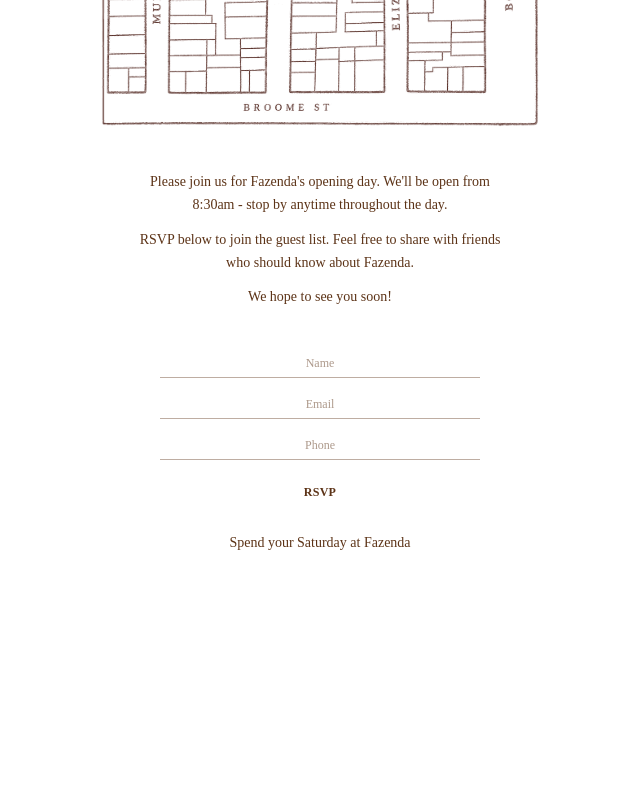
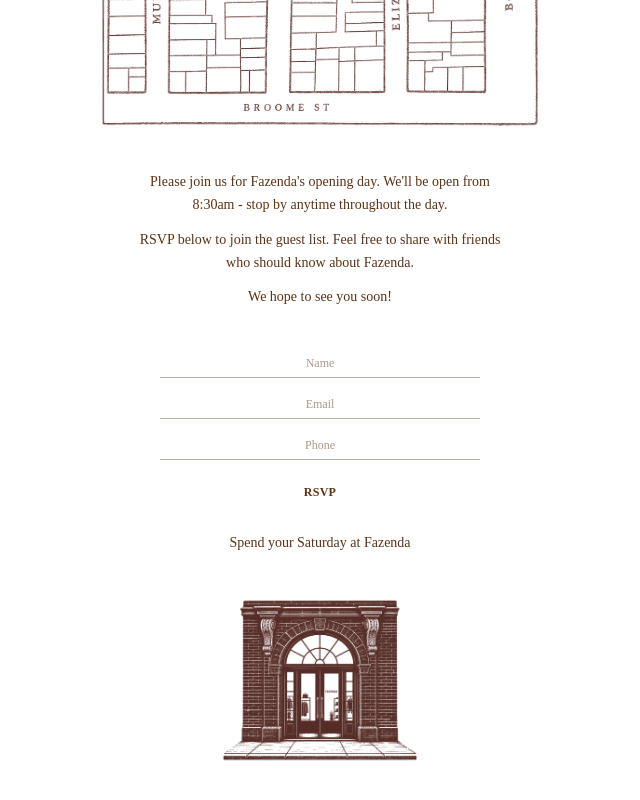
Before and after one commit to matteocarroll/fazenda, a Next.js app: page /sep12 in a window 1280 px wide. Shown: the part 683-1483 px from the top of the page, without its empty margins (320-960 px from the left). Before the commit the page ends 1286 px from the top, so only its background shows below. Built offline with nearby package versions, Linux system fonts and the light colour scheme.

Commit message:
sep12: close the page with the storefront in tobacco

```diff
--- a/app/sep12/page.tsx
+++ b/app/sep12/page.tsx
@@ -183,6 +183,14 @@
         </div>
 
         <p className="mt-8">{SIGNOFF}</p>
+
+        <Image
+          src="/storefront.png"
+          alt="The Fazenda storefront on Mott Street"
+          width={1100}
+          height={733}
+          className="mt-10 w-full max-w-[16rem] h-auto"
+        />
       </div>
     </main>
   )
```
Also changed, not shown: public/storefront.png (added).
